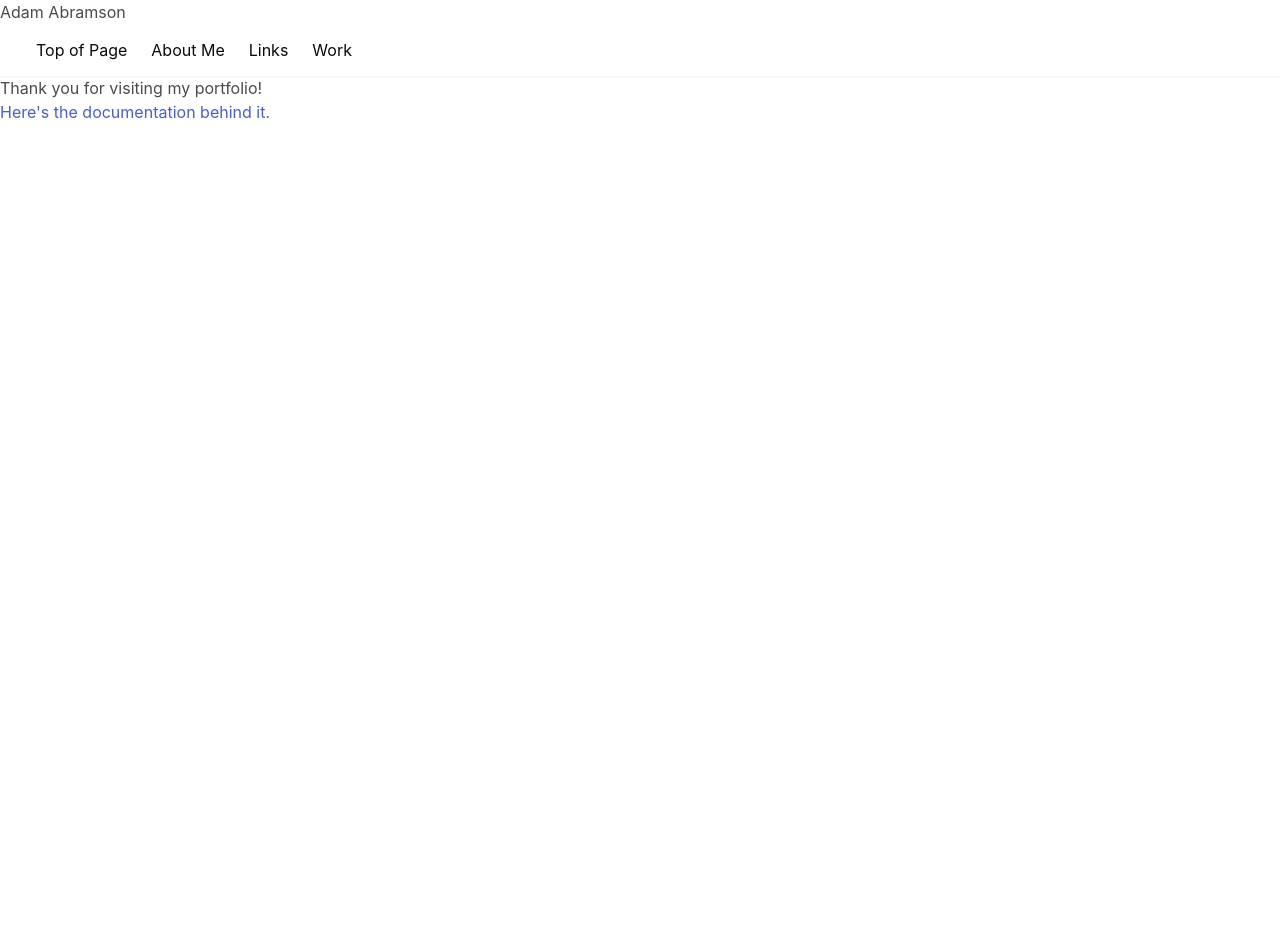
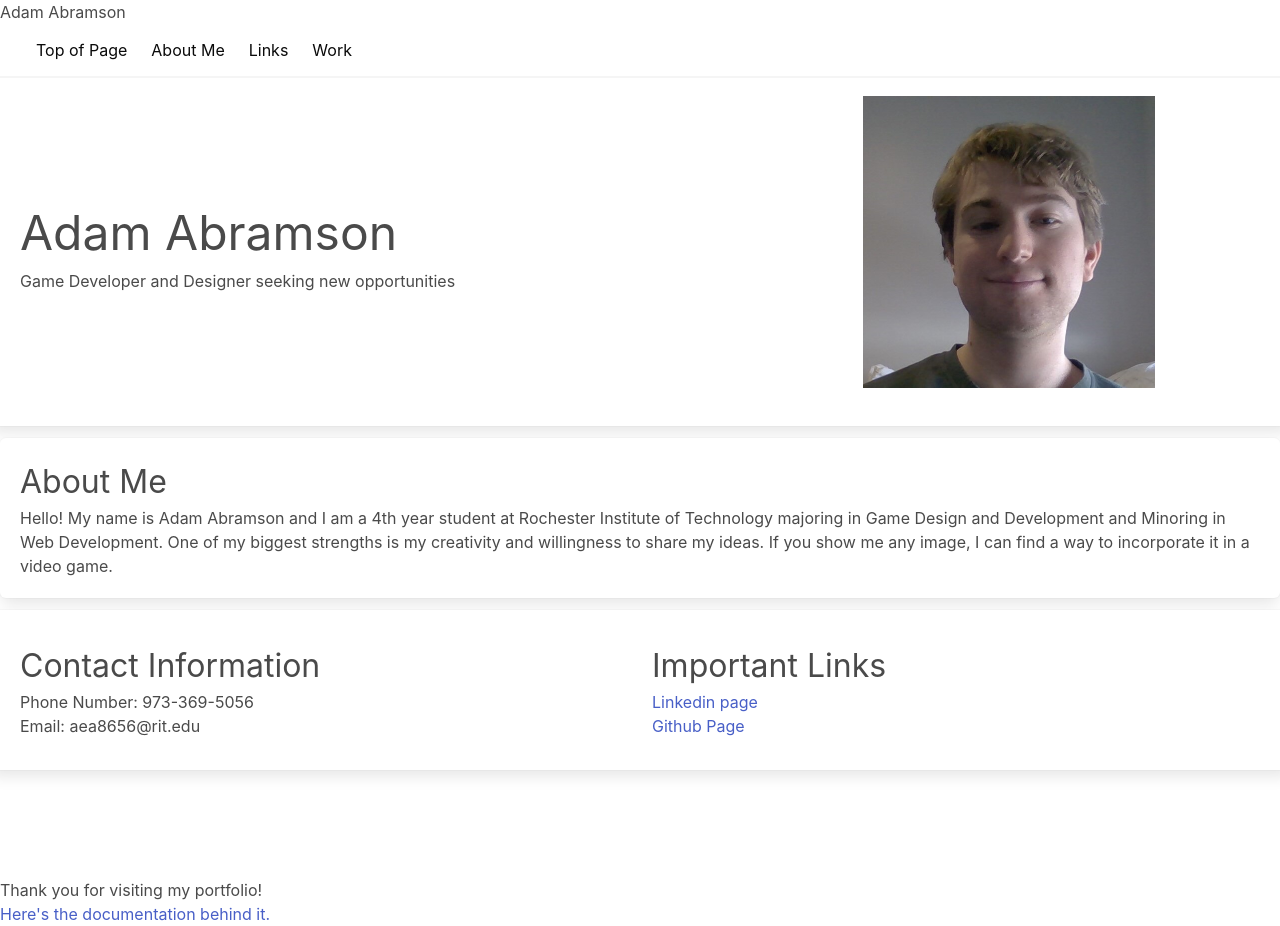
Before and after one commit to aabramson2002/aabramson2002.github.io, a plain HTML site: page index.html in a window 1280 px wide. Before the commit the page ends 800 px from the top, so only its background shows below. Drawn offline with nearby package versions, Linux system fonts and the light colour scheme.

Commit message:
Undid Commits, Will try to see what is up with the media folder

```diff
--- a/index.html
+++ b/index.html
@@ -43,6 +43,48 @@
         </div>
     </nav> <!-- end navbar-start -->
     <main>
+        <div class="columns is-vcentered box">
+            <div class="column is-8">
+                <div id="intro">
+                    <h1 class="is-size-1">Adam Abramson</h1>
+                    <h2>Game Developer and Designer seeking new opportunities</h2>
+                </div>
+            </div>
+            <div class="column is-3">
+                <img src="media/Adam_Abramson.jpg" alt="Picture of Adam" id="image" class="firstrow">
+            </div>
+        </div>
+        <div class="box">
+            <h2 id="aboutme" class="is-size-3">About Me</h2>
+            <p class="firstrow">
+                Hello! My name is Adam Abramson and I am a 4th year student at Rochester Institute of Technology
+                majoring in Game Design and Development and Minoring in Web Development.
+                One of my biggest strengths is my creativity and willingness to share my ideas.
+                If you show me any image, I can find a way to incorporate it in a video game.
+            </p>
+        </div>
+        <div class="columns box">
+            <div id="contactDiv" class="column">
+                <h2 class="is-size-3">Contact Information</h2>
+                <ul id="contactInfo">
+                    <li>Phone Number: 973-369-5056 </li>
+                    <li>Email: aea8656@rit.edu </li>
+                </ul>
+            </div>
+
+            <div id="linksDiv" class="column">
+                <h2 class="is-size-3">Important Links</h2>
+                <ul>
+                    <li><a href="https://www.linkedin.com/in/adam-abramson/">Linkedin page</a></li>
+                    <li><a href="https://github.com/aabramson2002">Github Page</a></li>
+                </ul>
+            </div>
+        </div>
+        <br><br>
+        <div id="work">
+
+        </div>
+        <br><br>
         <div id=ending>
             <p>Thank you for visiting my portfolio!</p>
             <p><a href="documentation.html">Here's the documentation behind it.</a></p>
```
Also changed, not shown: media/Adam_Abramson.jpg (added), media/AudioWeather.png (added), media/HiddenWithin.png (added), media/HussarBoldWebEdition-xq5O.otf (added), media/IMG_1851.JPG (added), media/JokeFinder.png (added), media/Title_Screen_Scorp.png (added), media/kronoBlaster.png (added), 1 other file.
